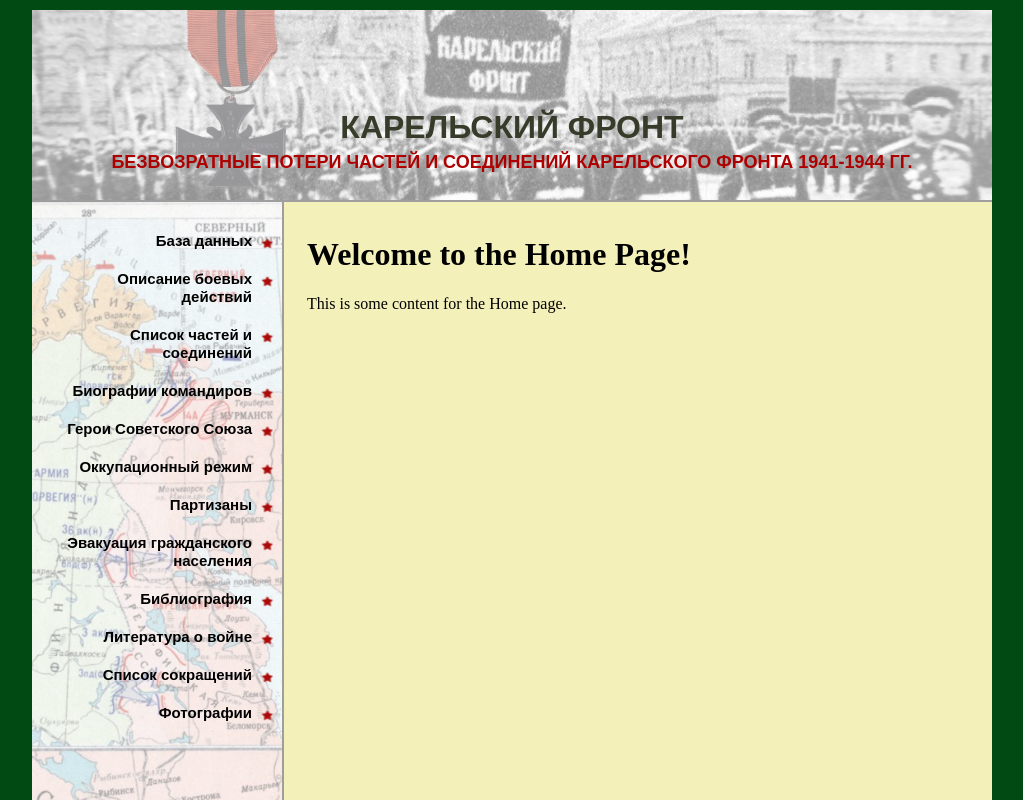
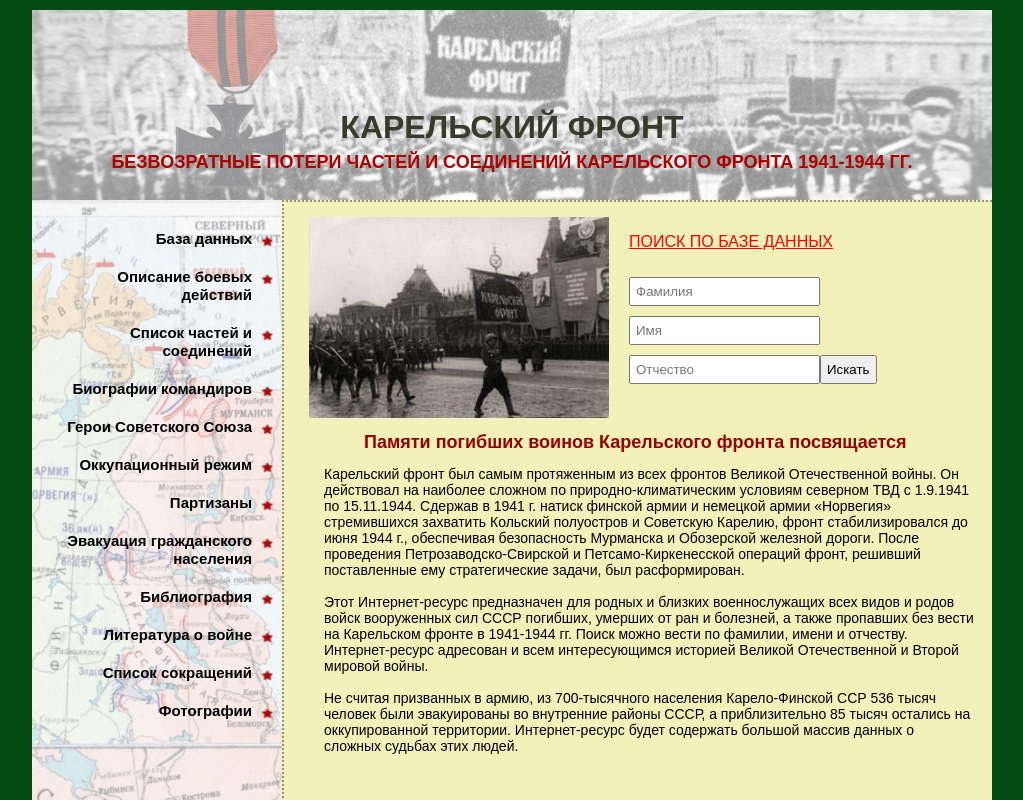
Before and after one commit to churchvibez/karelian-front, a React (Create React App) app in the folder frontend/: page / in a window 1280 px wide. Shown: the top 800 px of the page, without its empty margins (128-1151 px from the left). Built offline with nearby package versions, Linux system fonts and the light colour scheme.

Commit message:
new changes to frontend

```diff
--- a/frontend/public/index.html
+++ b/frontend/public/index.html
@@ -24,7 +24,7 @@
       work correctly both with client-side routing and a non-root public URL.
       Learn how to configure a non-root public URL by running `npm run build`.
     -->
-    <title>React App</title>
+    <title>КАРЕЛЬСКИЙ ФРОНТ - БЕЗВОЗРАТНЫЕ ПОТЕРИ ЧАСТЕЙ И СОЕДИНЕНИЙ КАРЕЛЬСКОГО ФРОНТА 1941-1944 ГГ.</title>
   </head>
   <body>
     <noscript>You need to enable JavaScript to run this app.</noscript>
--- a/frontend/src/pages/About.jsx
+++ b/frontend/src/pages/About.jsx
@@ -2,7 +2,7 @@ import React from "react";
 
 const About = () => {
   return (
-    <div className="contentPage">
+    <div className="generalPages">
       <h1>about this entire project!!!</h1>
     </div>
   );
--- a/frontend/src/pages/Feedback.jsx
+++ b/frontend/src/pages/Feedback.jsx
@@ -2,7 +2,7 @@ import React from "react";
 
 const Feedback = () => {
   return (
-    <div className="contentPage">
+    <div className="generalPages">
       <h1>send what u like and what u dont</h1>
     </div>
   );
--- a/frontend/src/pages/Home.jsx
+++ b/frontend/src/pages/Home.jsx
@@ -1,10 +1,46 @@
 import React from "react";
+import MainPage from '../images/mainPage.jpg';
 
 const Home = () => {
   return (
-    <div className="contentPage">
-      <h1>Welcome to the Home Page!</h1>
-      <p>This is some content for the Home page.</p>
+    <div className="generalPages">
+      <div className="home">
+        <img src={MainPage} alt="Main Page"/>
+        <div className="homePageRightText">
+          <p>ПОИСК  ПО  БАЗЕ  ДАННЫХ</p>
+          <input type="text" placeholder="Фамилия"/>
+          <input type="text" placeholder="Имя"/>
+          <input type="text" placeholder="Отчество"/>
+          <button>Искать</button>
+      </div>
+      <div className="homePageBottomHeader">
+        <h2>Памяти погибших воинов Карельского фронта посвящается</h2>
+      </div>
+      <div className="homeBottomPageText">
+        <p>
+          Карельский фронт был самым протяженным из всех фронтов Великой
+          Отечественной войны. Он действовал на наиболее сложном по природно-климатическим
+          условиям северном ТВД с 1.9.1941 по 15.11.1944. Сдержав в 1941 г. натиск финской армии и
+          немецкой армии «Норвегия» стремившихся захватить Кольский полуостров и Советскую
+          Карелию, фронт стабилизировался до июня 1944 г., обеспечивая безопасность Мурманска и
+          Обозерской железной дороги. После проведения Петрозаводско-Свирской и
+          Петсамо-Киркенесской операций фронт, решивший поставленные ему стратегические задачи,
+          был расформирован.
+          <br></br><br></br>
+          Этот Интернет-ресурс предназначен для родных и близких военнослужащих всех видов и родов
+          войск вооруженных сил СССР погибших, умерших от ран и болезней, а также пропавших без
+          вести на Карельском фронте в 1941-1944 гг. Поиск можно вести по фамилии, имени и
+          отчеству. Интернет-ресурс адресован и всем интересующимся историей Великой Отечественной
+          и Второй мировой войны.
+          <br></br><br></br>
+          Не считая призванных в армию, из 700-тысячного населения Карело-Финской ССР 536 тысяч
+          человек были эвакуированы во внутренние районы СССР, а приблизительно 85 тысяч остались
+          на оккупированной территории. Интернет-ресурс будет содержать большой массив данных о
+          сложных судьбах этих людей.
+        </p>
+      </div>
+    </div>
+
     </div>
   );
 };
--- a/frontend/src/pages/Links.jsx
+++ b/frontend/src/pages/Links.jsx
@@ -2,7 +2,7 @@ import React from "react";
 
 const Links = () => {
   return (
-    <div className="contentPage">
+    <div className="generalPages">
       <h1>links and lots of them ! :D</h1>
     </div>
   );
--- a/frontend/src/style.scss
+++ b/frontend/src/style.scss
@@ -17,7 +17,7 @@ html, body {
   z-index: 1;
 }
 
-.contentPage {
+.generalPages {
   position: absolute;
   top: 190px; /* Adjust according to the height of your header */
   left: 250px; /* Adjust according to the width of your navigation */
@@ -25,7 +25,63 @@ html, body {
   padding-left: 25px;
   padding-top: 15px;
   overflow-y: auto; /* Add vertical scrollbar if content overflows */
+  border-top: 2px dotted rgba(0, 0, 0, 0.379);
+  border-left: 2px dotted rgba(0, 0, 0, 0.379);
+  border-bottom: 2px dotted rgba(0, 0, 0, 0.379);
 }
+
+.home {
+  position: relative;
+  display: flex; /* Align items horizontally */
+}
+
+.home img {
+  width: 300px;
+  height: auto;
+  object-fit: cover;
+}
+
+.homePageRightText {
+  margin-left: 20px; /* Adjust spacing between image and text */
+}
+
+.homePageRightText p {
+  font-family: Arial, sans-serif;
+  color: red;
+  text-decoration: underline;
+}
+
+.homePageRightText input[type="text"],
+.homePageRightText button {
+  margin-top: 10px;
+  padding: 5px;
+}
+
+.homePageBottomHeader
+{
+  width: 600px;
+  position: absolute;
+  top: 200px;
+  left: 55px;
+  font-size: 12px;
+  font-family: Arial, sans-serif;
+  color: rgb(152, 0, 0);
+}
+
+.homeBottomPageText
+{
+  width: 650px;
+  position: absolute;
+  top: 235px;
+  left: 15px;
+  font-size: 15px;
+  font-family: Arial, sans-serif;
+  color: rgb(152, 0, 0);
+  font-size: 14px;
+  color: rgb(0, 0, 0);
+}
+
+
 
 
 
@@ -41,7 +97,7 @@ html, body {
 .footerContainer {
   background-color: #f3f1b9;
   position: relative;
-  border-top: 2px solid rgba(0, 0, 0, 0.379);
+  border-top: 2px dotted rgba(0, 0, 0, 0.379);
 }
 
 .footerMedal {
@@ -87,13 +143,6 @@ html, body {
   font-size: 14px;
 }
 
-
-
-
-
-
-
-
 // left navigation components
 
 .navigation {
@@ -101,7 +150,6 @@ html, body {
   width: 250px;
   height: 700px;
   background-color: #ffffff;
-  border-right: 2px solid rgba(0, 0, 0, 0.379);
 }
 
 .backgroundImageTwo {
@@ -159,34 +207,6 @@ html, body {
   height: 16px;
 }
 
-
-
-
-
-
-
-
-
-
-
-
-
-
-
-
-
-
-
-
-
-
-
-
-
-
-
-
-
 // header components
 
 .headerContainer {
@@ -195,7 +215,7 @@ html, body {
   height: 190px;
   background-color: #ffffff;
   display: flex;
-  border-bottom: 2px solid rgba(0, 0, 0, 0.379);
+
 }
 
 .backgroundImageOne {
```
Also changed, not shown: frontend/src/images/mainPage.jpg (added).
